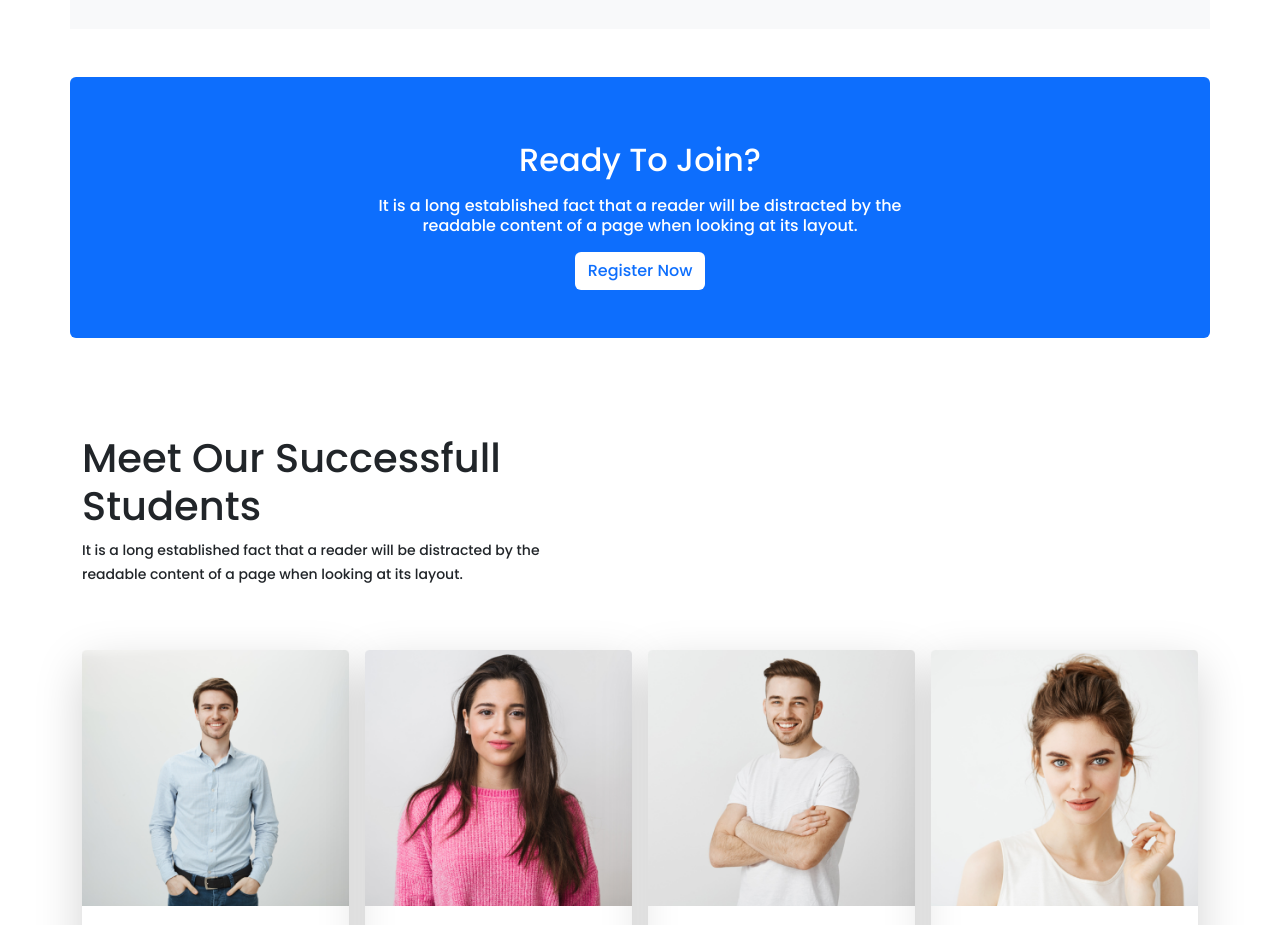
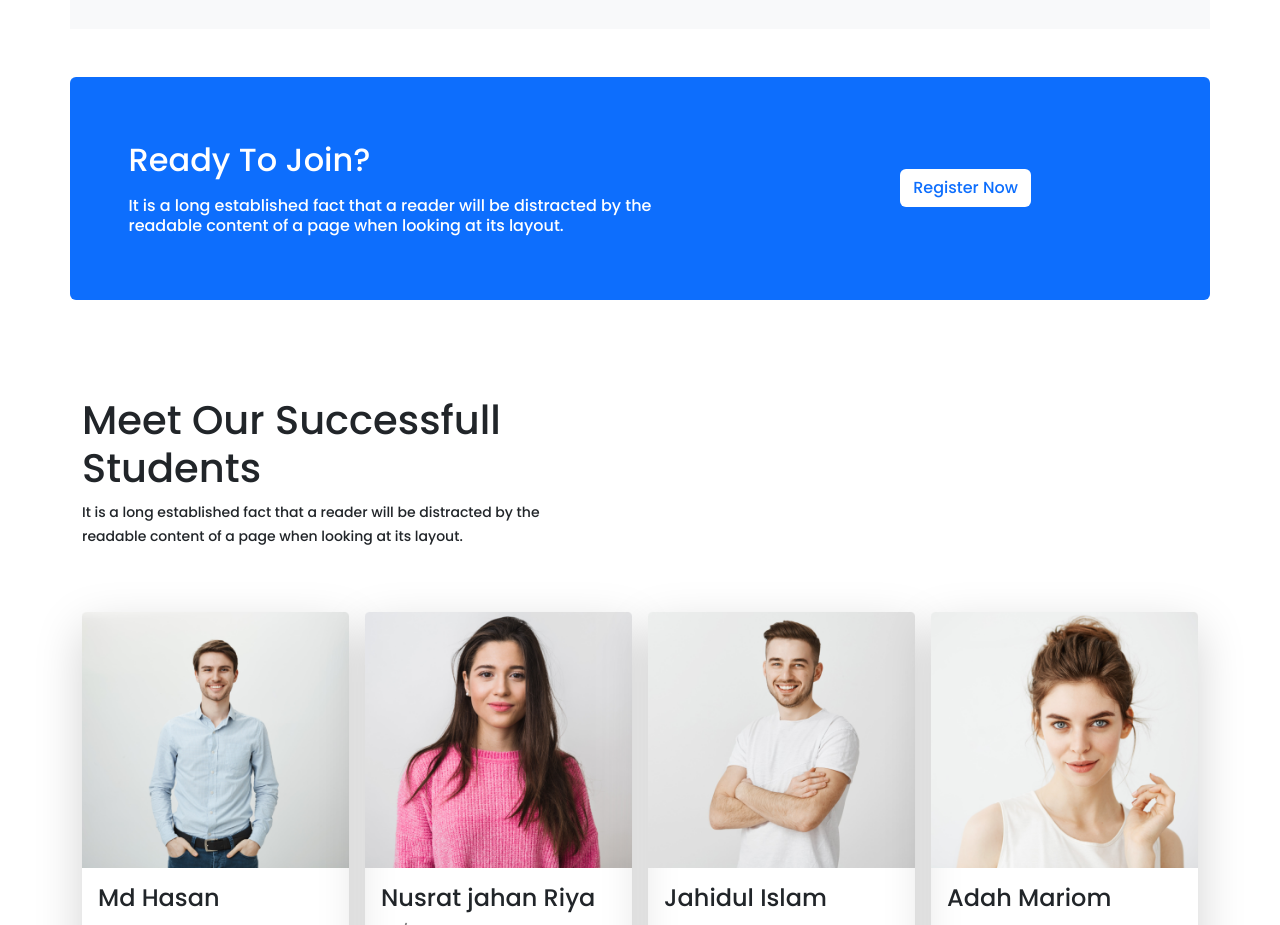
Before and after one commit to hasan-dev1/Assignment-three, a plain HTML site: page index.html in a window 1280 px wide. Shown: the part 2540-3465 px from the top of the page. Drawn offline with nearby package versions, Linux system fonts and the light colour scheme.

Commit message:
scond commit

```diff
--- a/index.html
+++ b/index.html
@@ -280,7 +280,7 @@
             <div class="container bg-primary rounded">
                 <div class="row py-5">
                     <div
-                        class="ready-main d-flex flex-md-column  justify-content-around align-items-center text-md-center  ">
+                        class="ready-main d-flex ; flex-lg-row flex-md-column  justify-content-around align-items-center text-lg-start text-md-center  ">
                         <div class="ready-part text-white col-lg-6 col-md-7">
                             <h2 class="my-3">Ready To Join?</h2>
                             <p class="lh-sm">It is a long established fact that a reader will be distracted by the
```
